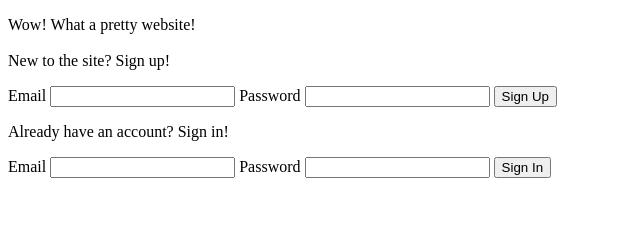
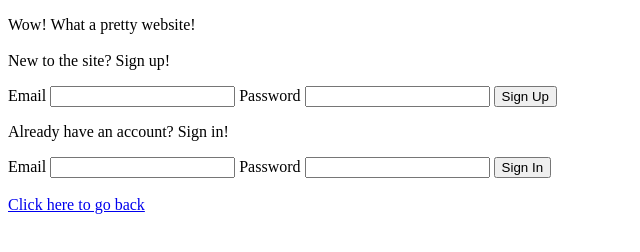
Before and after one commit to JohnWatersReal/JohnWatersReal.github.io, a website with bundled scripts: page signIn.html in a window 1280 px wide. Shown: the whole page, without its empty margins (0-640 px from the left). Built offline with nearby package versions, Linux system fonts and the light colour scheme; no server answers.

Commit message:
back button on the signin page

```diff
--- a/signIn.html
+++ b/signIn.html
@@ -25,6 +25,10 @@
             <input type="submit" id="signInButton" value="Sign In">
         </form>
 
+        <br>
+
+        <a href="index.html">Click here to go back</a>
+
 
         <script src="firebaseSignup.js" type="module">
 
```
